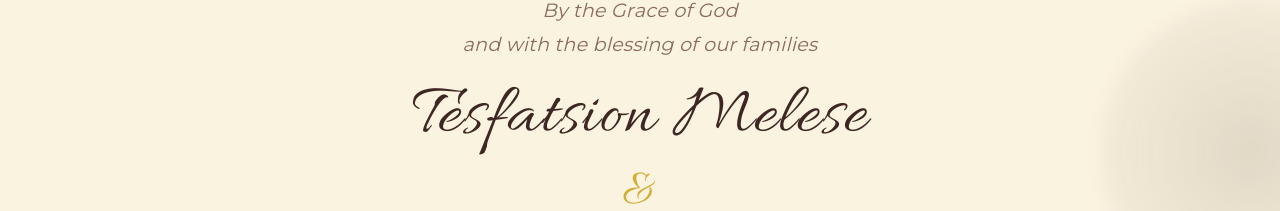
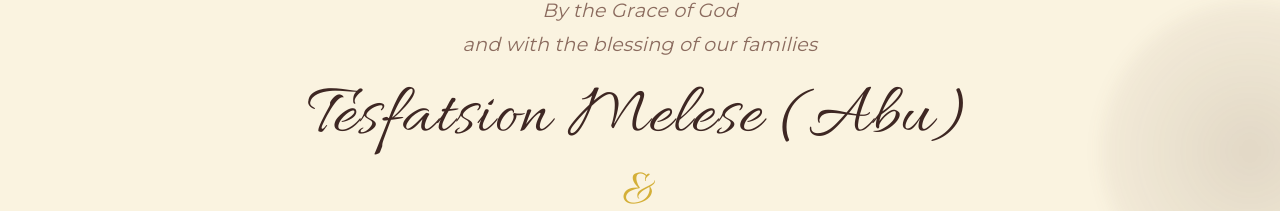
Before and after one commit to robegetachew/Debo, a React (Vite) app: page / in a window 1280 px wide. Shown: the part 575-786 px from the top of the page. Built offline with nearby package versions, Linux system fonts and the light colour scheme; no server answers; a web font is replaced by a local one.

Commit message:
name correction

```diff
--- a/src/i18n/translations.js
+++ b/src/i18n/translations.js
@@ -4,7 +4,7 @@ export const translations = {
   en: {
     langName: "Eng",
     hero: {
-      name1: "Tesfatsion Melese",
+      name1: "Tesfatsion Melese (Abu)",
       name2: "Dibora Endale",
       nameAmp: "&",
       nameJoin: "&",
@@ -120,7 +120,7 @@ export const translations = {
   am: {
     langName: "አማ",
     hero: {
-      name1: "ተስፋፂዮን መለሰ",
+      name1: "ተስፋፂዮን መለሰ (አቡ)",
       name2: "ዲቦራ እንዳለ",
       nameAmp: "",
       nameJoin: "እና",
```
